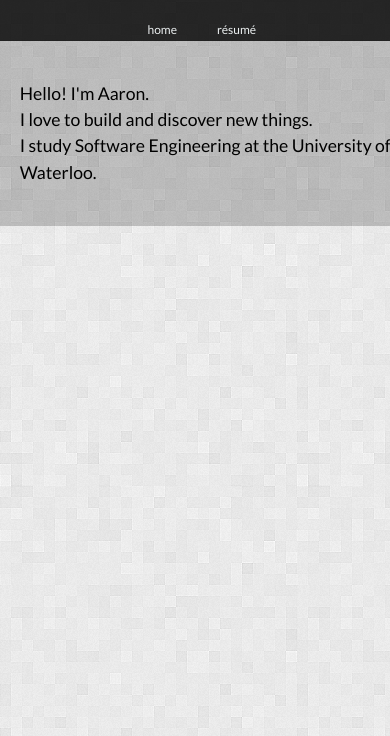
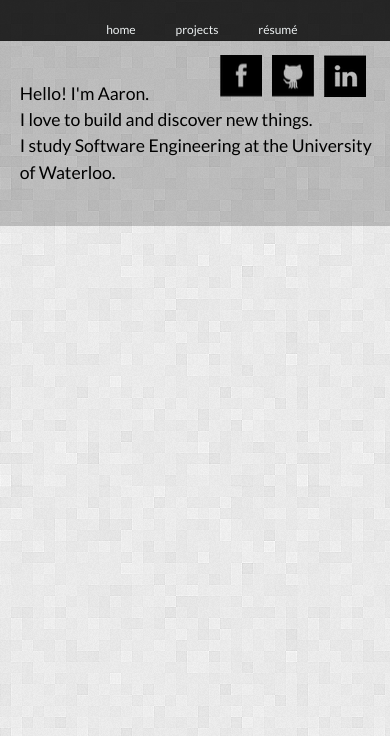
Before and after one commit to AaronMorais/personal-website, a website: page public/index.html in a window 390 px wide. Both pictures are taken after a click on the item "home". Shown: the part 108-844 px from the top of the page. Drawn offline with nearby package versions, Linux system fonts and the light colour scheme.

Commit message:
Add social media icons. Remove code for contact page. Fade in media icons and use jquery to position media icons for smartphones.

```diff
--- a/public/css/main.css
+++ b/public/css/main.css
@@ -82,6 +82,7 @@ li {
 .message-container {
     display: table;
     padding-left: 5%;
+    padding-right: 5%;
     width: 100%;
     height: 100%;
 }
@@ -96,6 +97,44 @@ li {
 .element {
     font-size:1em;
 }
+
+.social_icons {
+    position: fixed;
+    z-index: 2;
+    right: 10%;
+    top:10%;
+    opacity: 0;
+}
+
+.social_icon {
+    float: left;
+    margin: 5px;
+    width:42px;
+    height:42px;
+    background:url("/img/Social_Icons_Small.png");
+}
+
+.facebook {
+    background-position: -55px -10.5px;
+}
+.facebook:hover {
+    background-position: -55px -162.5px;
+}
+
+.linkedin {
+    background-position: -221px -66px;
+}
+.linkedin:hover {
+    background-position: -221px -218px;
+}
+
+.github {
+    background-position: -166px -10.5px;
+}
+.github:hover {
+    background-position: -166px -162.5px;
+}
+
 @media screen and (max-width: 800px) {
     .name {
         font-size:2.0em;
@@ -152,4 +191,7 @@ li {
     .message {
         font-size: 1.1em;
     }
+    .social_icons {
+        right: 5%;
+    }
 }
--- a/public/index.html
+++ b/public/index.html
@@ -27,16 +27,24 @@
           <li class="element" id="home">
             home
           </li>
-<!--          <li class="element" id="projects">
-            projects hidden
-          </li>-->
+          <li class="element" id="projects">
+            projects
+          </li>
           <li class="element" id="resume">
             <a href="/resume">r&eacute;sum&eacute;</a>
           </li>
-          <!--<li class="element" id="contact">
-            contact hidden
-          </li>-->
         </ul>
+      </div>
+      <div class="social_icons">
+        <a href="https://www.facebook.com/Aaron.Morais">
+          <div class="social_icon facebook"></div>
+        </a>
+        <a href="https://github.com/AaronMorais">
+          <div class="social_icon github"></div>
+        </a>
+        <a href="http://www.linkedin.com/profile/view?id=116184706&trk=tab_pro">
+          <div class="social_icon linkedin"></div>
+        </a>
       </div>
       <div class="unit three-of-four right-container">
       </div>
--- a/public/js/main.js
+++ b/public/js/main.js
@@ -4,17 +4,12 @@ $(document).ready(function() {
 		updateOnHash();
 	} else if(window.location.pathname == '/') {
 		loadHome(false);
-	} else if(window.location.pathname == '/contact') {
-		loadContact(false);
 	} else if(window.location.pathname == '/projects') {
 		loadProjects(false);
 	}
 
 	$("#home").click(function() {
 		loadHome(true);
-	});
-	$("#contact").click(function() {
-		loadContact(true);
 	});
 	$("#projects").click(function() {
 		loadProjects(true);
@@ -26,9 +21,7 @@ $(document).ready(function() {
 });
 
 function updateOnHash() {
-	if(document.location.hash == "#contact") {
-		loadContact(true);
-	} else if(document.location.hash == "#projects") {
+	if(document.location.hash == "#projects") {
 		loadProjects(true);
 	} else if(document.location.hash == "#home") {
 		loadHome(true);
@@ -42,20 +35,20 @@ function loadHome(change) {
 	}
 }
 
-function loadContact(change) {
-    loadHome(change);
-	/*updateContainer("contact.html");
+function loadProjects(change) {
+	updateContainer("projects.html");
 	if(change) {
-		document.location.hash = "contact";
-	}*/
+		document.location.hash = "projects";
+	}
 }
 
-function loadProjects(change) {
-    loadHome(change);
-	/*updateContainer("projects.html");
-	if(change) {
-		document.location.hash = "projects";
-	}*/
+function showSocialIcons(visible) {
+	if(visible) {
+		updateSocialPosition();
+		$(".social_icons").animate({opacity:1}, 500);
+	} else {
+		$(".social_icons").animate({opacity:0}, 500);
+	}
 }
 
 function updateContainer(path) {
@@ -63,6 +56,7 @@ function updateContainer(path) {
 		return;
 	loading = true;
 
+	showSocialIcons(false);
 	$(".right-container").animate({opacity:0}, 500, function() {
 		$.ajax({
 			url : path,
@@ -70,11 +64,27 @@ function updateContainer(path) {
 				$(".right-container").showHtml(data, 500, function() {
 				  	loading = false;
 			  		$(".right-container").animate({opacity:1}, 500);
+			  		showSocialIcons(true);
 				});
 			},
 			async: false
 		});
 	});
+}
+
+$(window).resize(function() {
+	updateSocialPosition();
+});
+
+function updateSocialPosition() {
+	var width = $(window).width();
+	if (width < 650) {
+		var yValue = $(".left-container").height();
+		yValue += 20;
+		$(".social_icons").css({top:yValue});
+	} else {
+		$(".social_icons").css({top:"10%"});
+	}
 }
 
 (function($)
```
Also changed, not shown: public/contact.html (deleted, +0 -5 lines), public/img/Social_Icons_Small.png (added), public/img/name.png (deleted).
